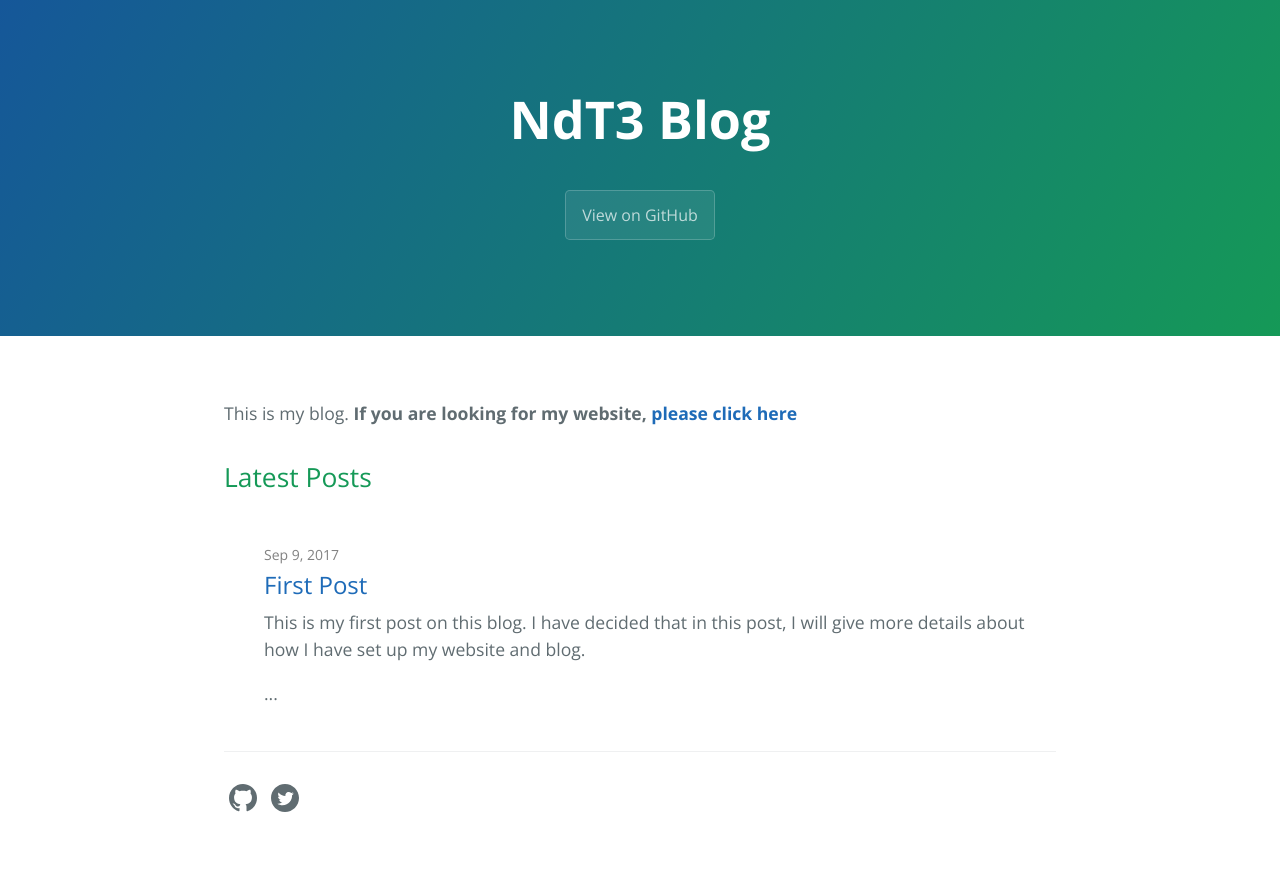
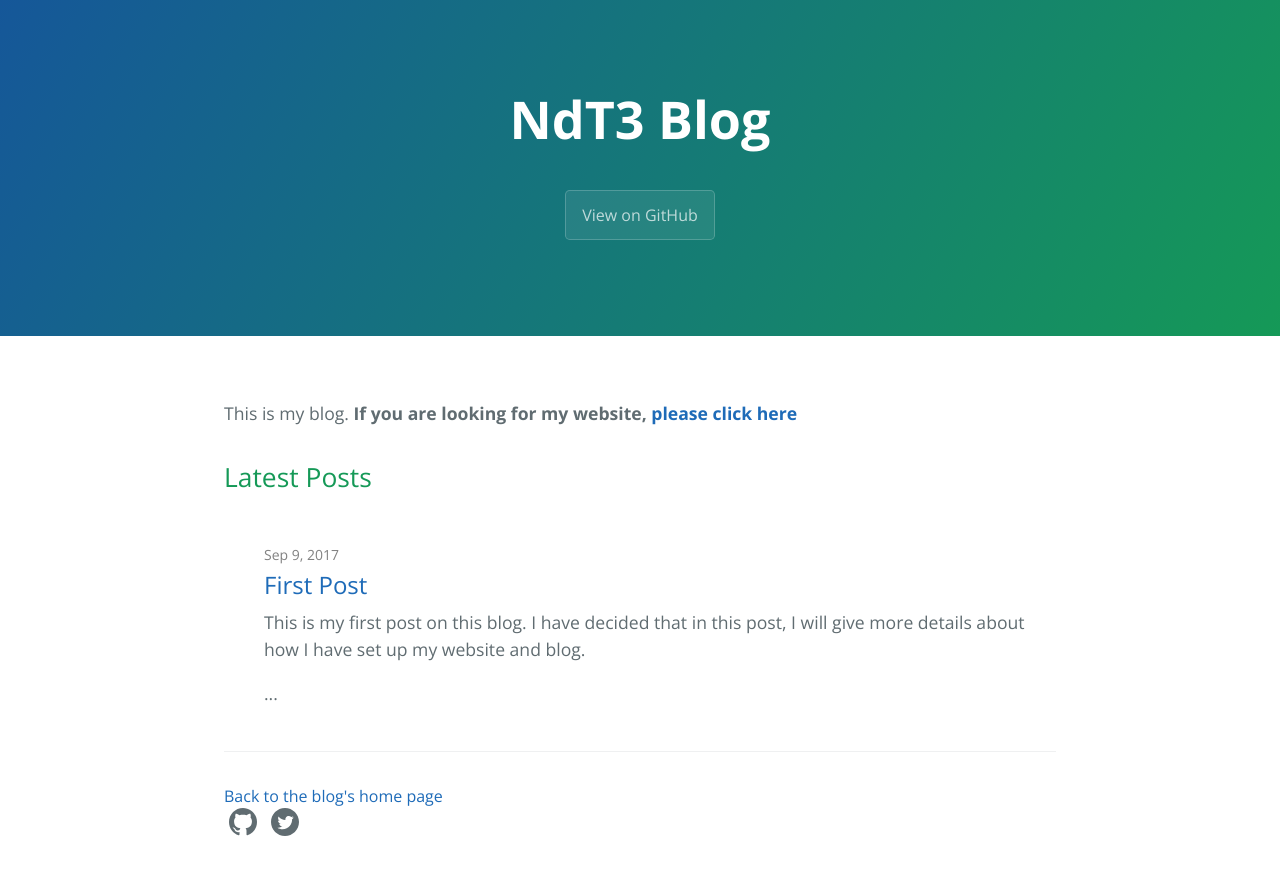
Before and after one commit to TrueWinter/blog, a Jekyll site: the page built from index.md, in a window 1280 px wide. Shown: the top 875 px of the page. Built offline with Jekyll 4.4.1, drawn with Linux system fonts in a browser that asks for light colours; the repository's description, which GitHub fills in, is left out.

Commit message:
Small change

```diff
--- a/_layouts/default.html
+++ b/_layouts/default.html
@@ -82,6 +82,7 @@
       {{ content }}
 
       <footer class="site-footer">
+	<a href="/">Back to the blog's home page</a><br>
         <!-- SVG icons from https://iconmonstr.com -->
 
         <!-- Github icon -->
```
Also changed, not shown: 4 other files.
